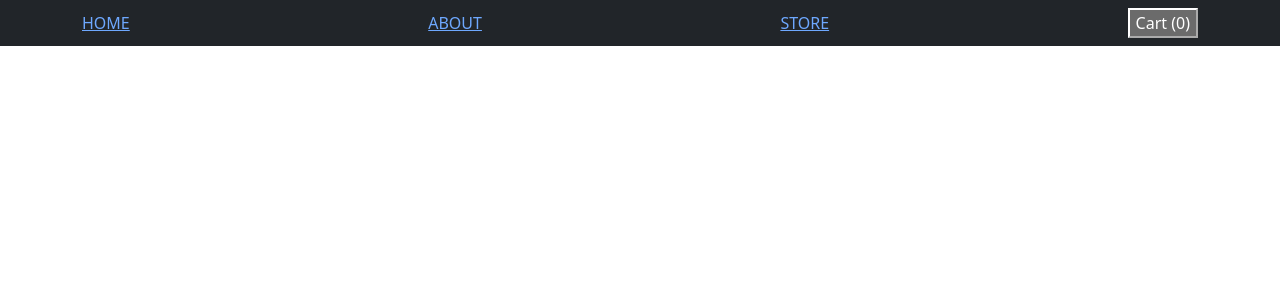
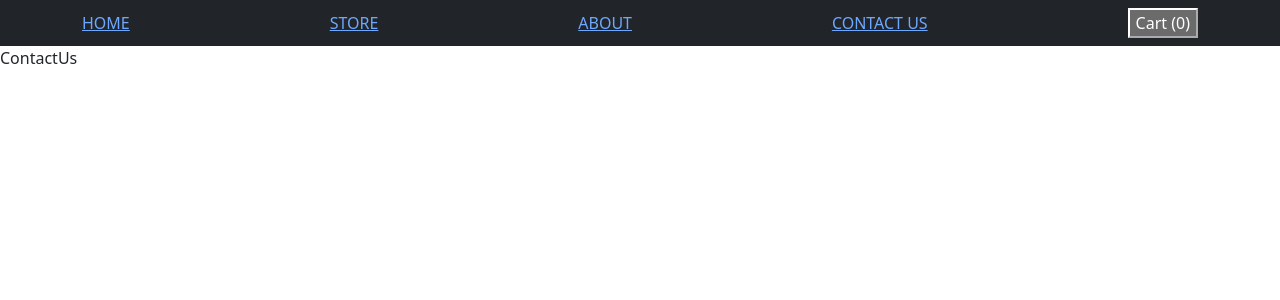
Before and after one commit to Rajatsoni5/theecom, a React (Create React App) app: page /contact in a window 1280 px wide. Shown: the top 300 px of the page. Built offline with nearby package versions, Linux system fonts and the light colour scheme.

Commit message:
contact page route added

```diff
--- a/src/App.js
+++ b/src/App.js
@@ -8,6 +8,7 @@ import Cart from "./components/Cart.jsx";
 import Home from "./components/Home";
 import Store from "./components/Store";
 import About from "./components/About";
+import ContactUs from "./components/ContactUs.jsx";
 
 
 function App() {
@@ -23,8 +24,9 @@ function App() {
       <Navbar bg="dark" data-bs-theme="dark">
         <Container>
         <NavLink to="/" exact variant="underline">HOME</NavLink>
+        <NavLink to="/store">STORE</NavLink>
         <NavLink to="/about">ABOUT</NavLink>
-        <NavLink to="/store">STORE</NavLink>
+        <NavLink to="/contact">CONTACT US</NavLink>
         <button onClick={toggleCartModal}>
           Cart ({cartItems.reduce((acc, item) => acc + item.quantity, 0)})
         </button>
@@ -35,6 +37,7 @@ function App() {
         <Route path="/" element={<Home />} />
         <Route path="/about" element={<About />} />
         <Route path="/store" element={<Store />} />
+        <Route path="/contact" element={<ContactUs />} />
       </Routes>
     </Router>
   );
--- /dev/null
+++ b/src/components/ContactUs.jsx
@@ -0,0 +1,9 @@
+import React from 'react'
+
+function ContactUs() {
+  return (
+    <div>ContactUs</div>
+  )
+}
+
+export default ContactUs
```
